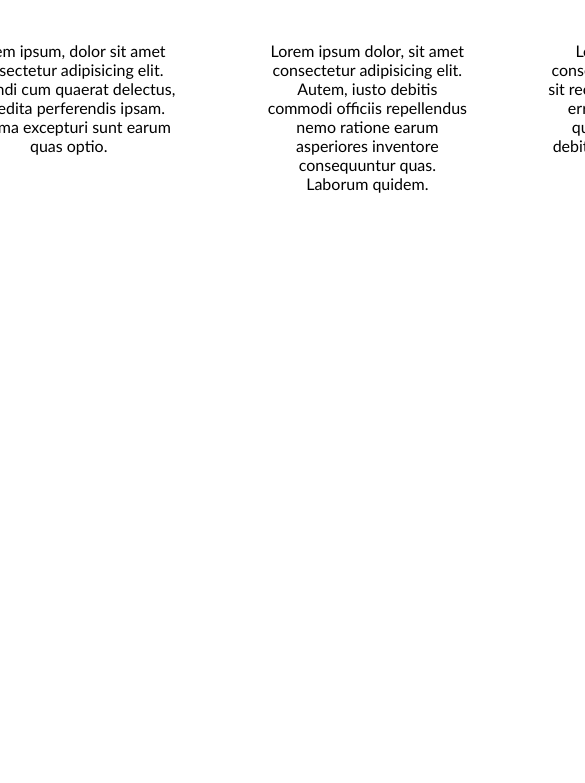
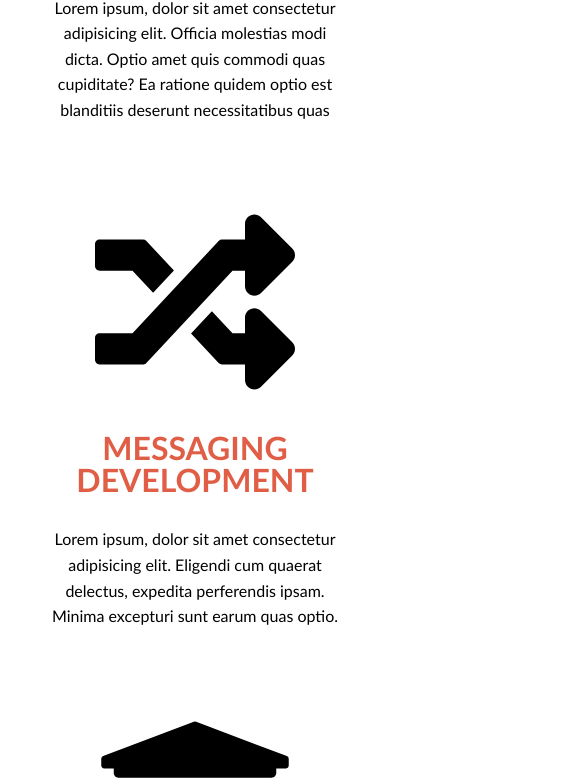
Before and after one commit to VilmaPetruskeviciene/6-test, a website: page index.html in a window 390 px wide. Shown: the part 349-1132 px from the top of the page, 585 px wide, since content can reach past the window. Before the commit the page ends 844 px from the top, so only its background shows below. Drawn offline with Linux system fonts and the light colour scheme.

Commit message:
submit week 3 test

```diff
--- a/css/main.css
+++ b/css/main.css
@@ -11,11 +11,13 @@ body {
 img {
     height: 200px;
     width: auto;
-    }
+    margin-left: 50%;
+    transform: translateX(-50%);
+}
 .main {
     width: 1100px;
     margin: 0 calc(50% - 550px);
-    margin-top: 3%;
+    margin-top: 5%;
     display: grid;
     grid-template-columns: repeat(4, 1fr);
     gap: 80px;
@@ -24,8 +26,41 @@ img {
     color: #E05E46;
     text-transform: uppercase;
     text-align: center;
-    margin: 50px 0;
+    line-height: 1;
+    margin: 30px 0;
 }
 .text {
     text-align: center;
+    line-height: 1.6;
 }
+
+@media (max-width: 1000px) {
+    .main {
+        width: 700px;
+        margin: 0 calc(50% - 350px);
+        margin-top: 5%;
+        display: grid;
+        grid-template-columns: repeat(2, 1fr);
+        gap: 80px;
+    }
+}
+@media (max-width: 800px) {
+    .main {
+        width: 500px;
+        margin: 0 calc(50% - 250px);
+        margin-top: 5%;
+        display: grid;
+        grid-template-columns: repeat(1, 1fr);
+        gap: 80px;
+    }
+}
+@media (max-width: 600px) {
+    .main {
+        width: 300px;
+        margin: 0 calc(50% - 150px);
+        margin-top: 5%;
+        display: grid;
+        grid-template-columns: repeat(1, 1fr);
+        gap: 80px;
+    }
+}
```
